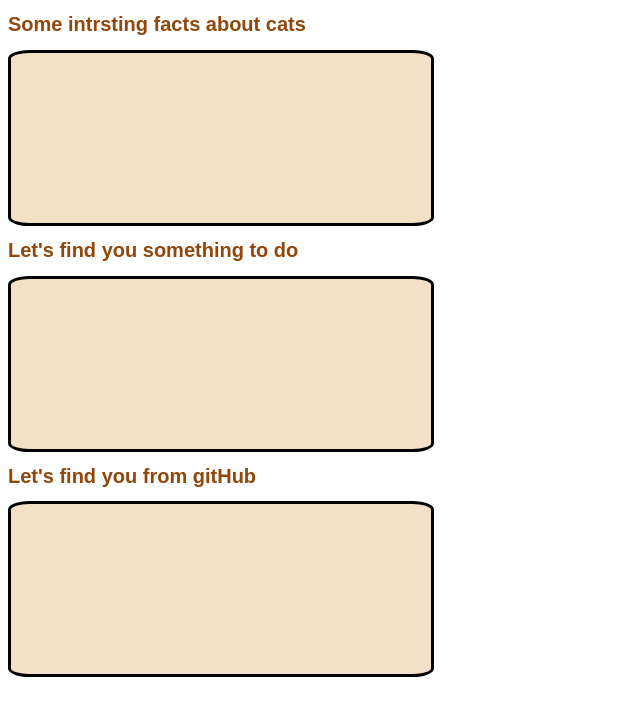
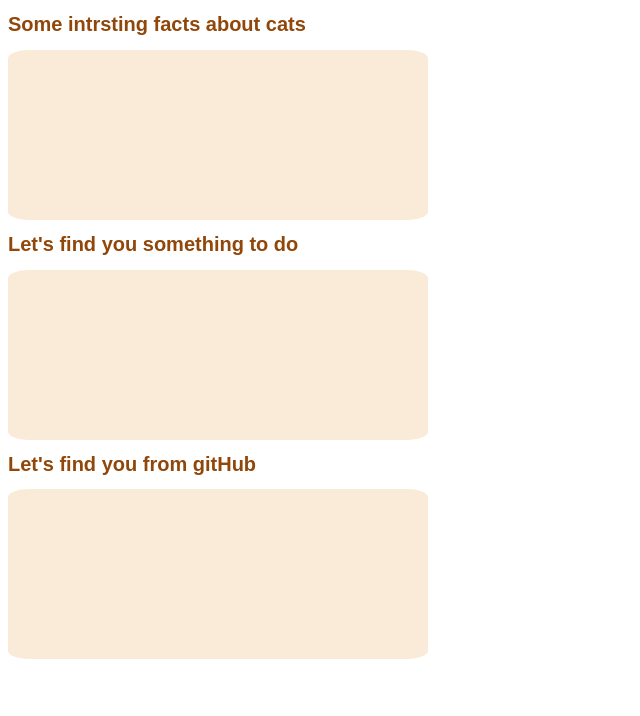
Before and after one commit to BorisIurciuc/site, a plain HTML site: page index.html in a window 1280 px wide. Shown: the whole page, without its empty margins (0-640 px from the left). Drawn offline with Linux system fonts and the light colour scheme; no server answers.

Commit message:
Update style.css hw15

```diff
--- a/style.css
+++ b/style.css
@@ -4,16 +4,12 @@ h1{
     font-size: 20px;
 }
 p{
-    color: rgb(40, 4, 75);
-
     font-family: Arial, Helvetica, sans-serif;
 }
-
 div{
     padding: 10px;
     width: 400px;
     height: 150px;
-    border-style: solid;
     border-radius: 5%;
-    background-color: rgb(244, 224, 198);
+    background-color: rgb(250, 235, 217);
 }
```
